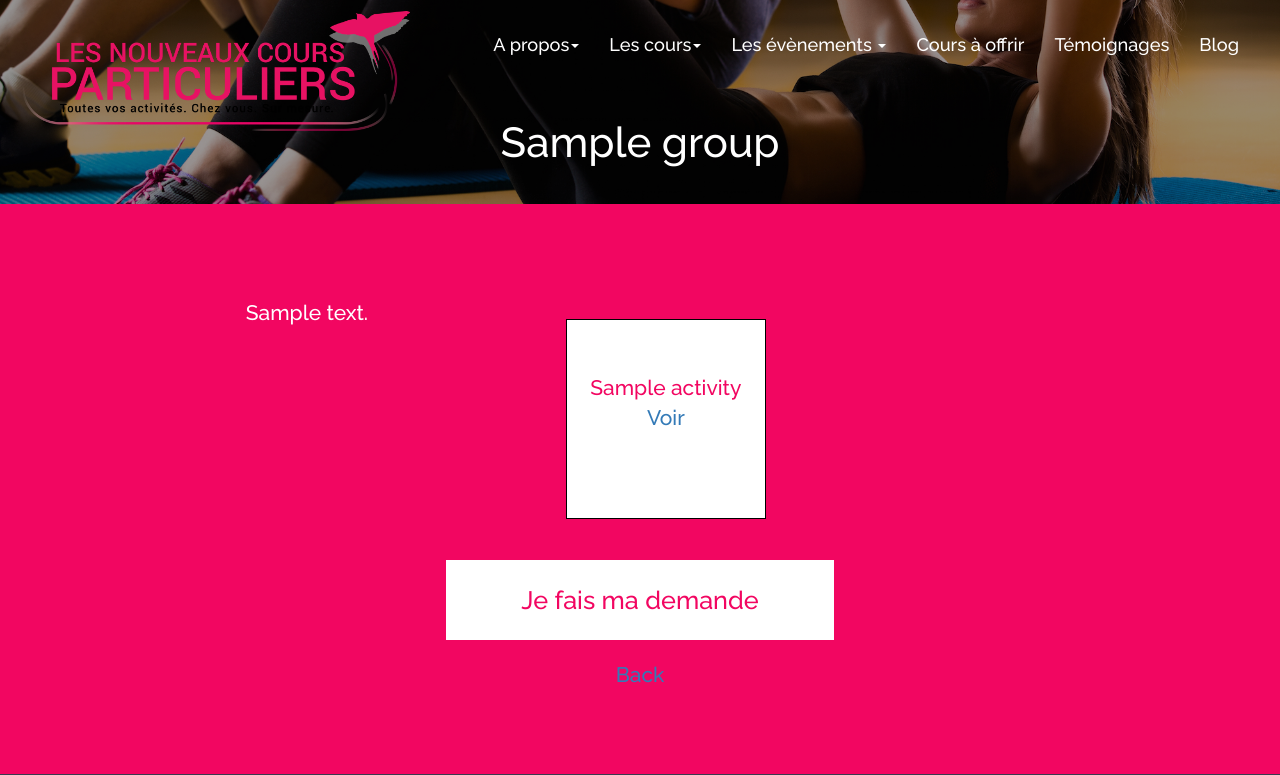
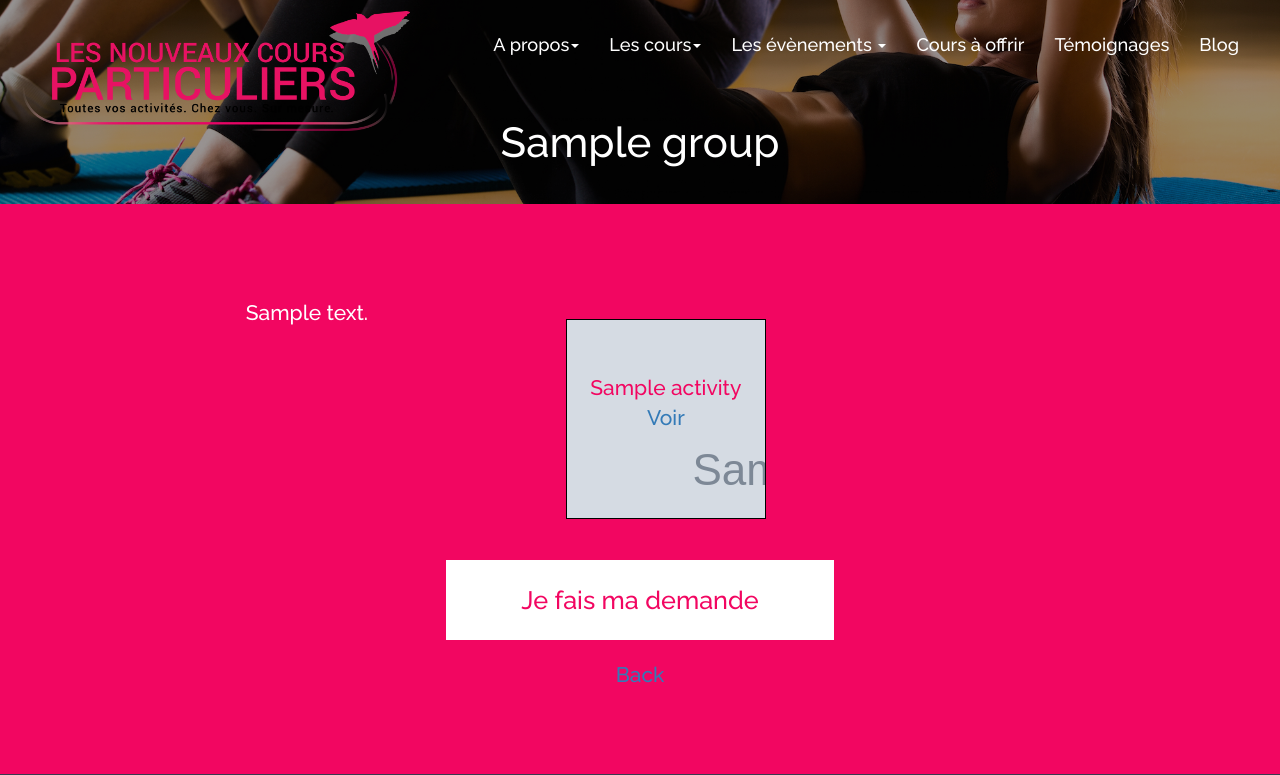
Before and after one commit to ubersapiens/cours_a_domicile, a Rails app: page /cours-de-rock in a window 1280 px wide. Shown: the top 775 px of the page. Run offline with Rails 7, Linux system fonts and the light colour scheme; tables that the repository leaves empty hold one stand-in row (values such as "Sample post"); grey boxes marked "Sample" are stand-in pictures; style sheets or scripts are compiled from the project's sources; some libraries are stand-ins or nearby versions.

Commit message:
Background image.

```diff
--- a/app/views/activity_groups/show.html.erb
+++ b/app/views/activity_groups/show.html.erb
@@ -1,5 +1,5 @@
 <style media="screen">
-  .image_div { background-image: url(<%= @activity_group.picture %>); }
+  #image-div { background-image: url(<%= @activity_group.picture %>); }
 </style>
 <div class="container-fluid" id="activity-group-header-container">
   <div class="row">
@@ -19,7 +19,7 @@
         <div class="col-lg-7">
           <div class="row">
             <% @activity_group.activities.each do |a| %>
-              <div class="col-lg-2" style="border:1px solid black;margin:1em;padding:2.5em 1em 1em 1em;height:200px;width:200px;background: white;color:#f20661;">
+              <div class="col-lg-2" id="image-div" style="border:1px solid black;margin:1em;padding:2.5em 1em 1em 1em;height:200px;width:200px;color:#f20661;">
                 <%= a.name %><br>
                 <%= link_to 'Voir', a %>
               </div>
```
